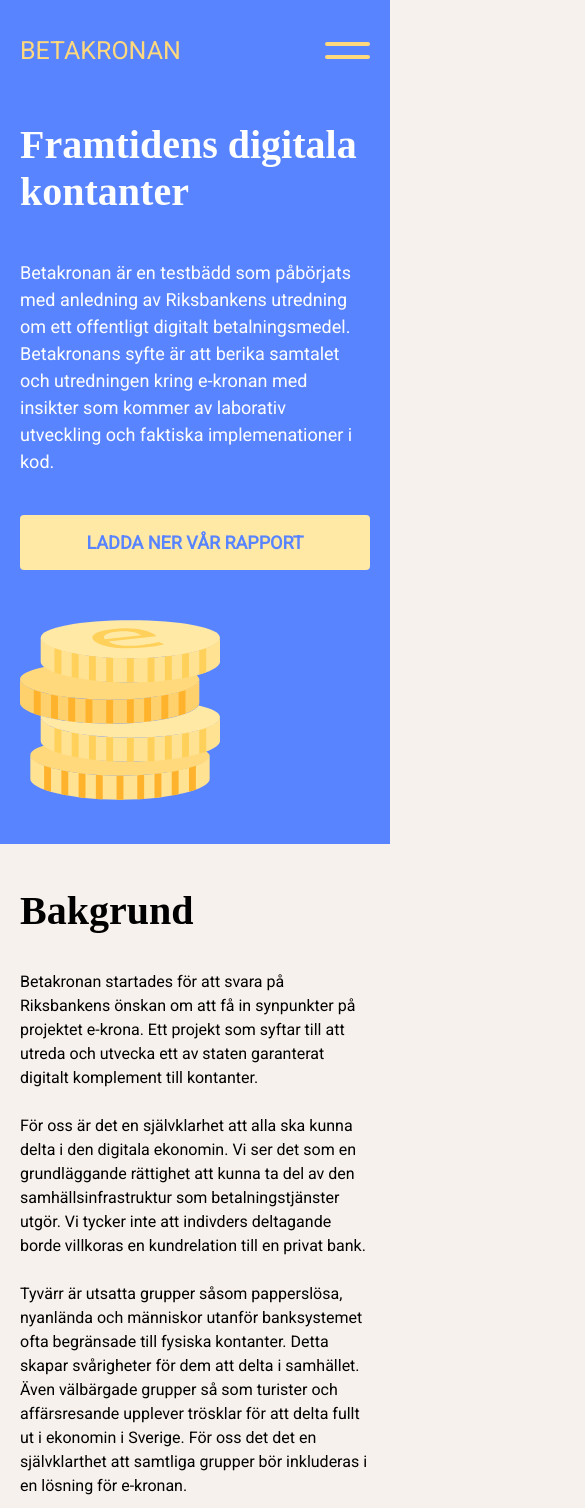
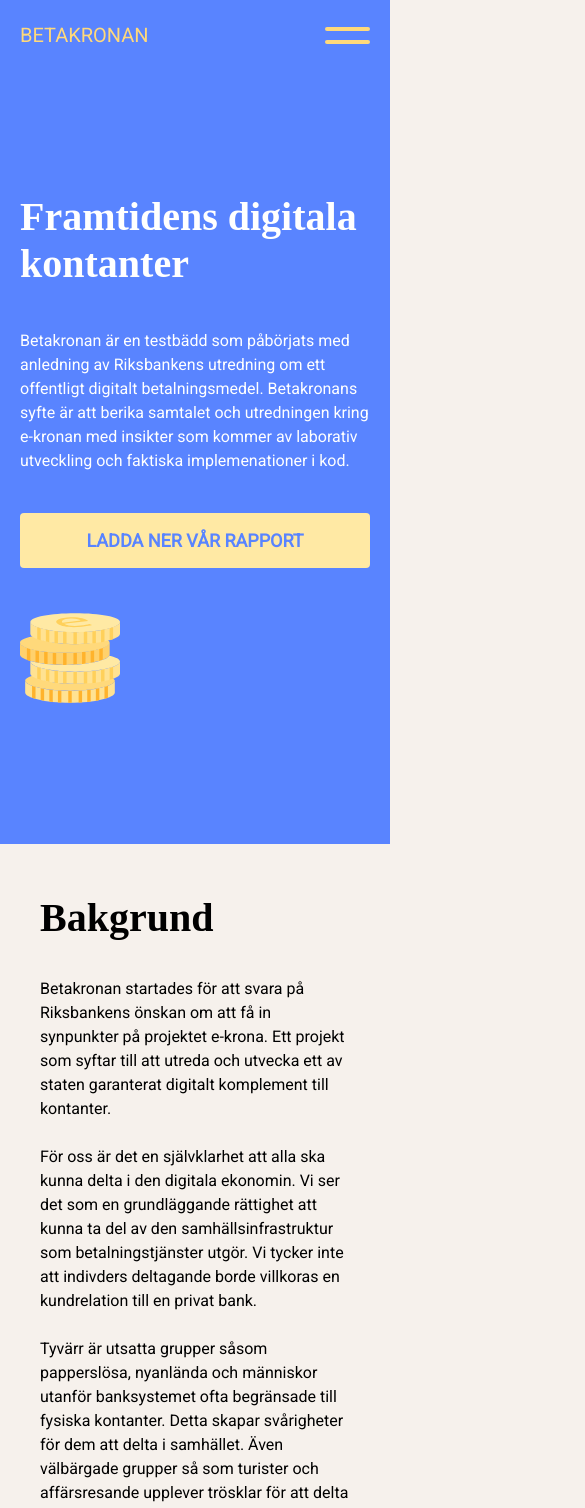
Before and after one commit to Iteam1337/betakronan-landingpage, a plain HTML site: page index.html in a window 390 px wide. Shown: the top 1508 px of the page, 585 px wide, since content can reach past the window. Drawn offline with nearby package versions, Linux system fonts and the light colour scheme; a web font is replaced by a local one.

Commit message:
Add some polish for mobile

```diff
--- a/main.css
+++ b/main.css
@@ -9,6 +9,8 @@
   font-family: 'Roboto', 'Helvetica', sans-serif;
   background-color: #F6F1EC;
 }
+
+* { box-sizing: border-box; }
 
 h1,
 h2 {
@@ -58,36 +60,30 @@
 .main-column,
 .jumbotron-container,
 .footer-container {
-  width: 1000px;
+  max-width: 1000px;
   padding: 0px 20px 40px 20px;
 }
 
 @media (max-width: 1040px) {
-  .top-section {
-    height: 70px;
-  }
-
   .page-logo {
-    padding-left: 20px;
     font-size: 20px;
   }
 }
 
 @media (max-width: 1000px) {
-  .main-column,
-  .jumbotron-container,
-  .footer-container {
-    width: 100%;
-  }
-
   p {
     width: 80%;
   }
 }
 
 @media (max-width: 600px) {
+  h2 {
+    margin-top: 50px;
+  }
+
   p {
     width: 100%;
+    font-size: 16px;
   }
 }
 
@@ -111,7 +107,9 @@
 }
 
 .top-section-wrapper {
-  width: 1000px;
+  width: 100%;
+  max-width: 1000px;
+  padding: 0px 20px;
   display: flex;
   flex-direction: row;
   justify-content: space-between;
@@ -128,11 +126,21 @@
   color: #FFD97B;
 }
 
+@media (max-width: 600px) {
+  .top-section {
+    height: 70px;
+  }
+
+  .page-logo {
+    font-size: 20px;
+  }
+}
+
 /*************************/
 /******* Jumbotron *******/
 /*************************/
 .jumbotron {
-  height: calc(100vh - 100px);
+  min-height: 100vh;
   width: 100%;
   background-color: #5984FF;
   padding-top: 100px;
@@ -145,7 +153,7 @@
 .jumbotron-grid {
   width: 100%;
   display: grid;
-  grid-template-columns: 700px 300px;
+  grid-template-columns: 2fr 1fr;
 }
 
 .jumbotron-left-col {
@@ -180,13 +188,11 @@
   height: 200px;
 }
 
-@media (max-width: 1000px) {
-  .jumbotron-grid {
-    grid-template-columns: 2fr 1fr;
+@media (max-width: 900px) {
+  .jumbotron {
+    justify-content: flex-start;
   }
-}
 
-@media (max-width: 900px) {
   .jumbotron-grid {
     grid-template-columns: 100%;
   }
@@ -198,6 +204,10 @@
 }
 
 @media (max-width: 600px) {
+  .jumbotron {
+    padding-top: 70px;
+  }
+
   .jumbotron-description {
     margin-bottom: 40px;
     width: 100%;
@@ -205,6 +215,10 @@
 
   .jumbotron-left-col {
     padding-right: 0px;
+  }
+
+  .jumbotron img {
+    height: 100px;
   }
 }
 
@@ -215,7 +229,7 @@
   display: flex;
   flex-direction: column;
   justify-content: center;
-  height: 100vh;
+  min-height: 100vh;
 }
 
 section h2 {
@@ -233,12 +247,12 @@
 section .image-wrapper {
   width: 100%;
   height: 165px;
+  margin-top: 20px;
 }
 
 section img {
   width: auto;
   height: 100%;
-  margin-top: 20px;
 }
 
 .image-row {
@@ -265,8 +279,18 @@
 }
 
 @media (max-width: 600px) {
+  .image-row {
+    width: 100%;
+    height: 80px;
+  }
+
   section .image-wrapper {
     width: 100%;
+    height: 100px;
+  }
+
+  .image-row {
+    margin-top: 20px;
   }
 }
 
@@ -280,6 +304,7 @@
   display: flex;
   justify-content: center;
   align-items: center;
+  margin-top: 20px;
 }
 
 .footer-container {
@@ -298,3 +323,9 @@
     padding: 0px 20px;
   }
 }
+
+@media (max-width: 600px) {
+  footer {
+    height: 300px;
+  }
+}
--- a/navigation.css
+++ b/navigation.css
@@ -94,12 +94,6 @@
   z-index: 3;
   margin-right: 20px;
   font-size: 30px;
-}
-
-@media (max-width: 1040px) {
-  .icon {
-    margin-right: 20px;
-  }
 }
 
 @media (max-width: 600px) {
@@ -268,6 +262,10 @@
 }
 
 @media (max-width: 600px) {
+  .links {
+    padding-top: 70px;
+  }
+
   .links-grid {
     height: 420px;
     grid-template-columns: 100%;
@@ -284,21 +282,17 @@
 
   .link-blue img {
     margin-top: -18px;
-    margin-right: 42px;
   }
 
   .link-grey img {
     margin-top: -60px;
-    margin-right: 42px;
   }
 
   .link-yellow img {
     margin-top: -40px;
-    margin-right: 42px;
   }
 
   .link-pink img {
     margin-top: -20px;
-    margin-right: 42px;
   }
 }
```
